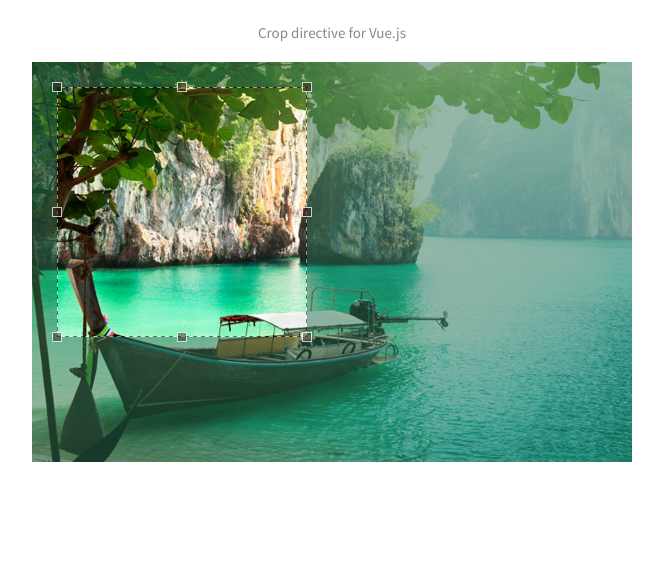
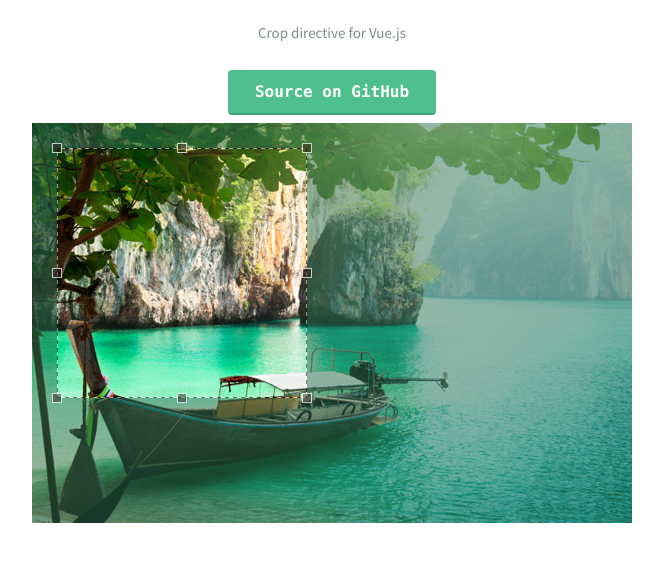
Before and after one commit to pespantelis/vue-crop, a plain HTML site: page index.html in a window 1280 px wide. Shown: the part 144-706 px from the top of the page, without its empty margins (308-971 px from the left). Drawn offline with Linux system fonts and the light colour scheme.

Commit message:
Add a button for the source on github

```diff
--- a/css/style.css
+++ b/css/style.css
@@ -23,3 +23,26 @@ p {
   font-size: 20px;
   color: #2c3e50;
 }
+
+.button {
+  display: inline-block;
+  width: 180px;
+  margin: 0.5em;
+  padding: 12px 14px;
+  background-color: #4fc08d;
+  font-family: 'Source Code Pro', Monaco, courier, monospace;
+  font-weight: 700;
+  text-decoration: none;
+  color: #fff;
+  border-bottom: 2px solid #3aa373;
+  border-radius: 4px;
+  -webkit-transition: all 0.15s ease;
+  transition: all 0.15s ease;
+}
+
+.button:hover {
+  background-color: #5dc596;
+  -webkit-transform: translate(0, -2px);
+  -ms-transform: translate(0, -2px);
+  transform: translate(0, -2px);
+}
--- a/index.html
+++ b/index.html
@@ -15,6 +15,8 @@
         <h1>Vue Crop</h1>
         <h4>Crop directive for Vue.js</h4>
 
+        <a href="https://github.com/pespantelis/vue-crop" class="button">Source on GitHub</a>
+
         <img src="pic.jpg" width="600" height="400"
              v-crop="create: test, start: test, move: test, end: test"/>
 
```
